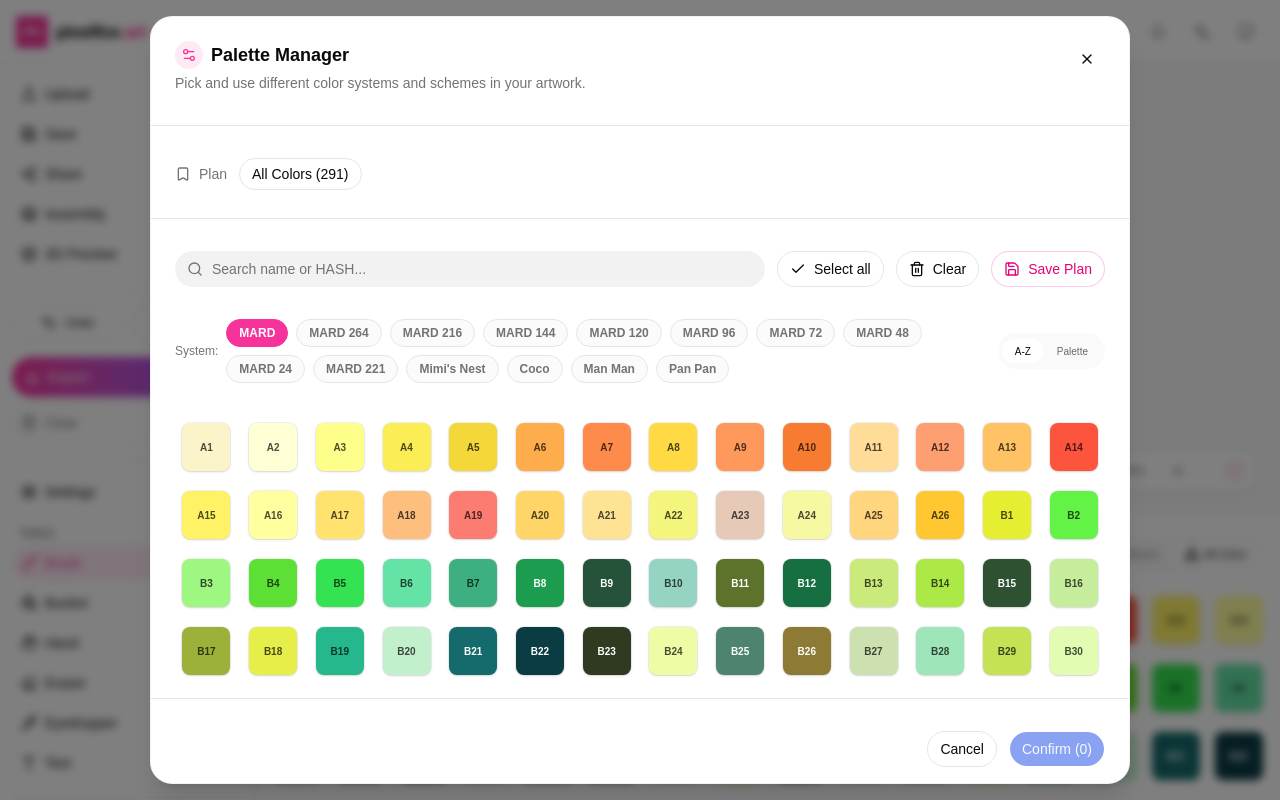
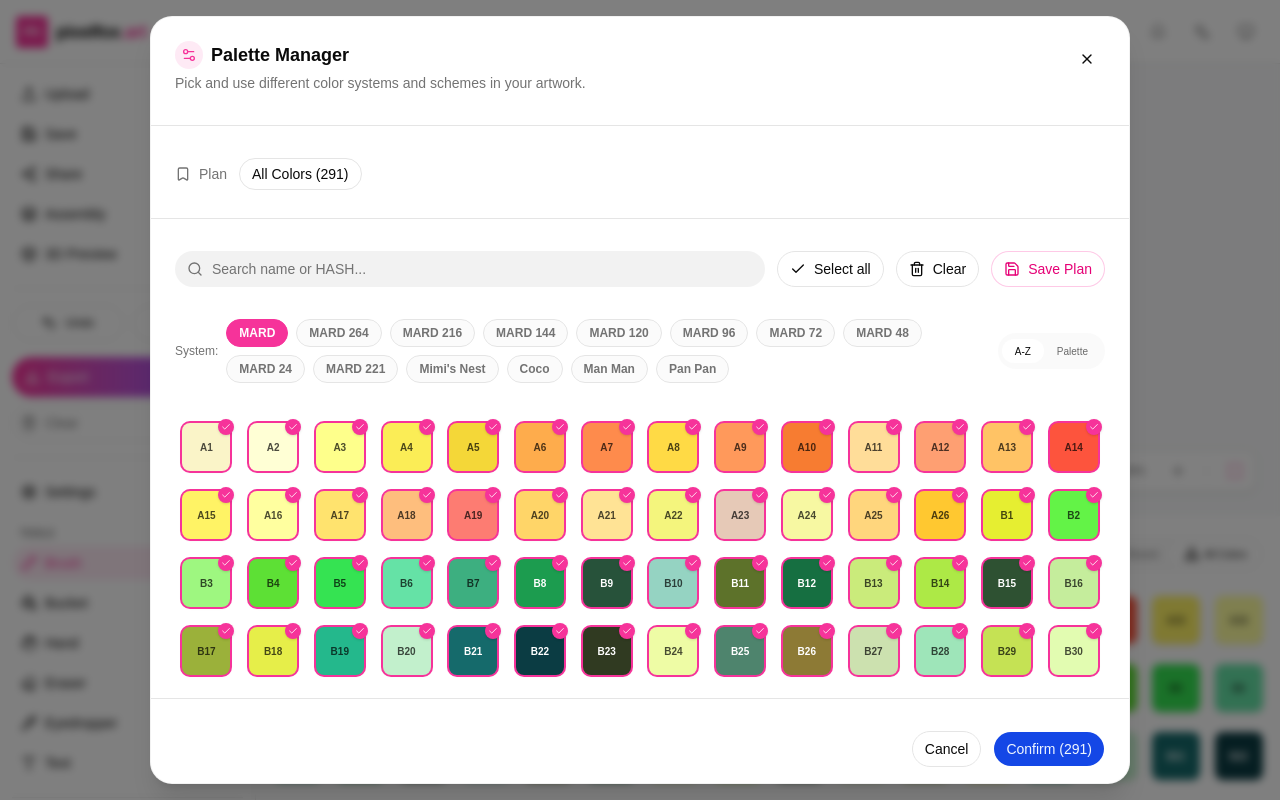
Before and after one commit to alicefung007/pixelfox-frontend, a React (Vite) app: page / in a window 1280 px wide. Both pictures are taken after a click on the button "Manage". Built offline with nearby package versions, Linux system fonts and the light colour scheme.

Commit message:
feat: add palette state persistence and initialize selection
- Add persist middleware to palette store
- Initialize dialog selection when opening or changing palette
- Update selected colors when switching palette filter

```diff
--- a/src/components/palette/PaletteManageDialog.tsx
+++ b/src/components/palette/PaletteManageDialog.tsx
@@ -1,4 +1,4 @@
-import { useMemo, useState } from "react";
+import { useEffect, useMemo, useState } from "react";
 import { useTranslation } from "react-i18next";
 import { Bookmark, Check, Save, Search, Settings2, Trash2, X } from "lucide-react";
 import { Button } from "@/components/ui/button";
@@ -69,6 +69,17 @@ export default function PaletteManageDialog({
   const [systemFilter, setSystemFilter] = useState<SystemPaletteId>(currentPaletteId);
   const [groupMode, setGroupMode] = useState<"letters" | "palette">("letters");
   const [selected, setSelected] = useState<Set<string>>(() => new Set());
+
+  useEffect(() => {
+    if (open) {
+      setSystemFilter(currentPaletteId);
+      const palette = getSystemPalette(currentPaletteId);
+      const defaultSelected = usedColors.length > 0
+        ? usedColors.map(normalizeHex)
+        : palette?.swatches.map((s) => normalizeHex(s.color)) ?? [];
+      setSelected(new Set(defaultSelected));
+    }
+  }, [open, currentPaletteId, usedColors]);
 
   const activePalette = getSystemPalette(systemFilter) ?? SYSTEM_PALETTES[0];
   const paletteColors = activePalette?.swatches ?? [];
@@ -252,6 +263,9 @@ export default function PaletteManageDialog({
                           type="button"
                           onClick={() => {
                             setSystemFilter(p.id);
+                            const newPalette = getSystemPalette(p.id);
+                            const allColors = newPalette?.swatches.map((s) => normalizeHex(s.color)) ?? [];
+                            setSelected(new Set(allColors));
                           }}
                           className={cn(
                             "h-7 rounded-full px-3 text-xs font-semibold transition-colors border",
--- a/src/store/usePaletteStore.ts
+++ b/src/store/usePaletteStore.ts
@@ -1,4 +1,5 @@
 import { create } from 'zustand';
+import { persist } from 'zustand/middleware';
 import type { SystemPaletteId } from '@/lib/palettes';
 
 interface PaletteState {
@@ -12,7 +13,9 @@ interface PaletteState {
   setCustomPalette: (colors: string[]) => void;
 }
 
-export const usePaletteStore = create<PaletteState>((set) => ({
+export const usePaletteStore = create<PaletteState>()(
+  persist(
+    (set) => ({
       currentPaletteId: 'MARD',
       recentColors: [],
       usedColors: [],
@@ -35,4 +38,9 @@ export const usePaletteStore = create<PaletteState>((set) => ({
         };
       }),
       setCustomPalette: (colors) => set({ customPalette: colors }),
-}));
+    }),
+    {
+      name: 'pixelfox-palette-storage',
+    }
+  )
+);
```
Lines whose indentation alone changed are shown as unchanged.
